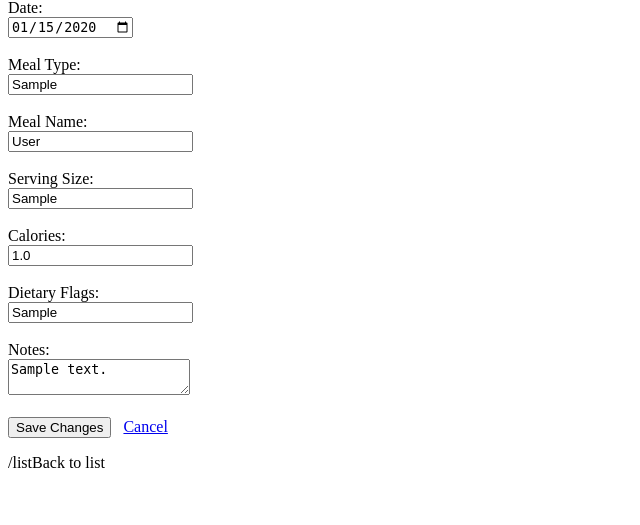
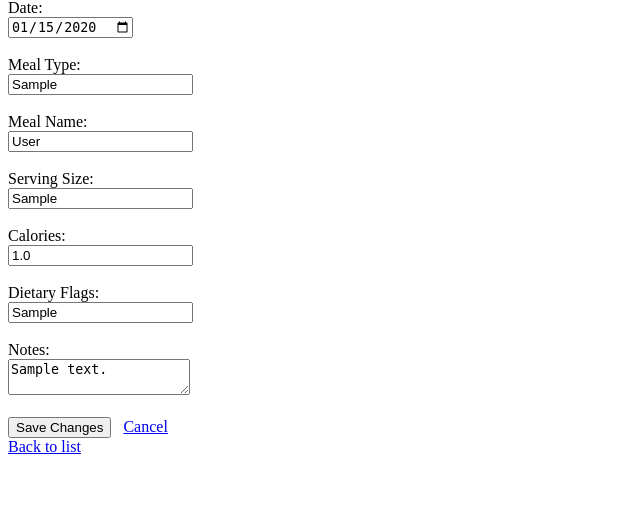
Before and after one commit to SawPhystiqqated/mealtracker-app, a Flask app: page /edit/1 in a window 1280 px wide. Shown: the part 81-606 px from the top of the page, without its empty margins (0-640 px from the left). Run offline with Flask 3, Linux system fonts and the light colour scheme; the visitor is signed in with stand-in values (Sample User, id 1); tables that the repository leaves empty hold one stand-in row (values such as "Sample post").

Commit message:
Fix back-to-list link and clear messages on logout

```diff
--- a/templates/edit.html
+++ b/templates/edit.html
@@ -38,7 +38,7 @@
 
 </form>
 
-<p>/listBack to list</a></p>
+<a href="{{ url_for('list_meals') }}">Back to list</a>
 
 </body>
 </html>
```
